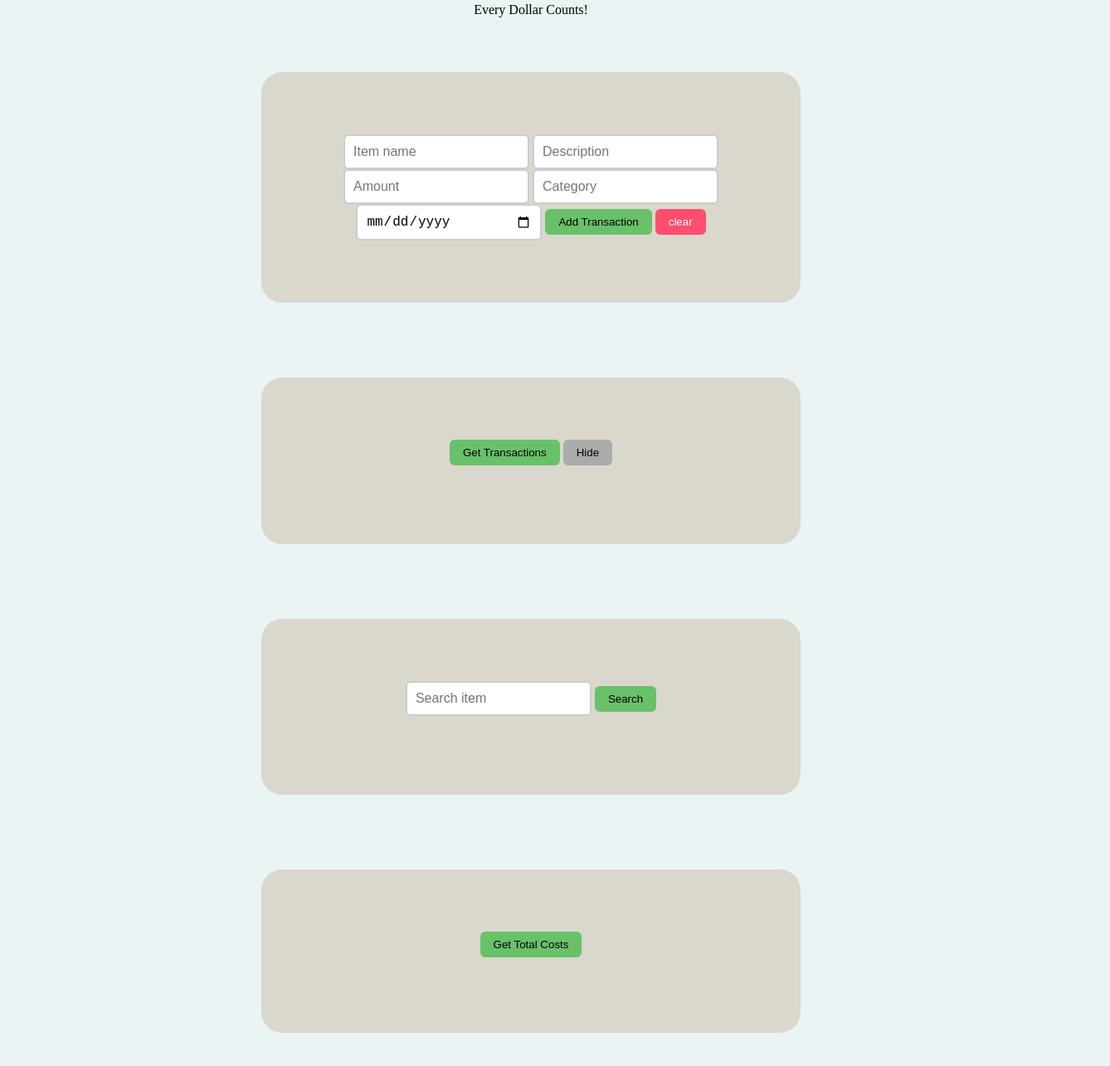
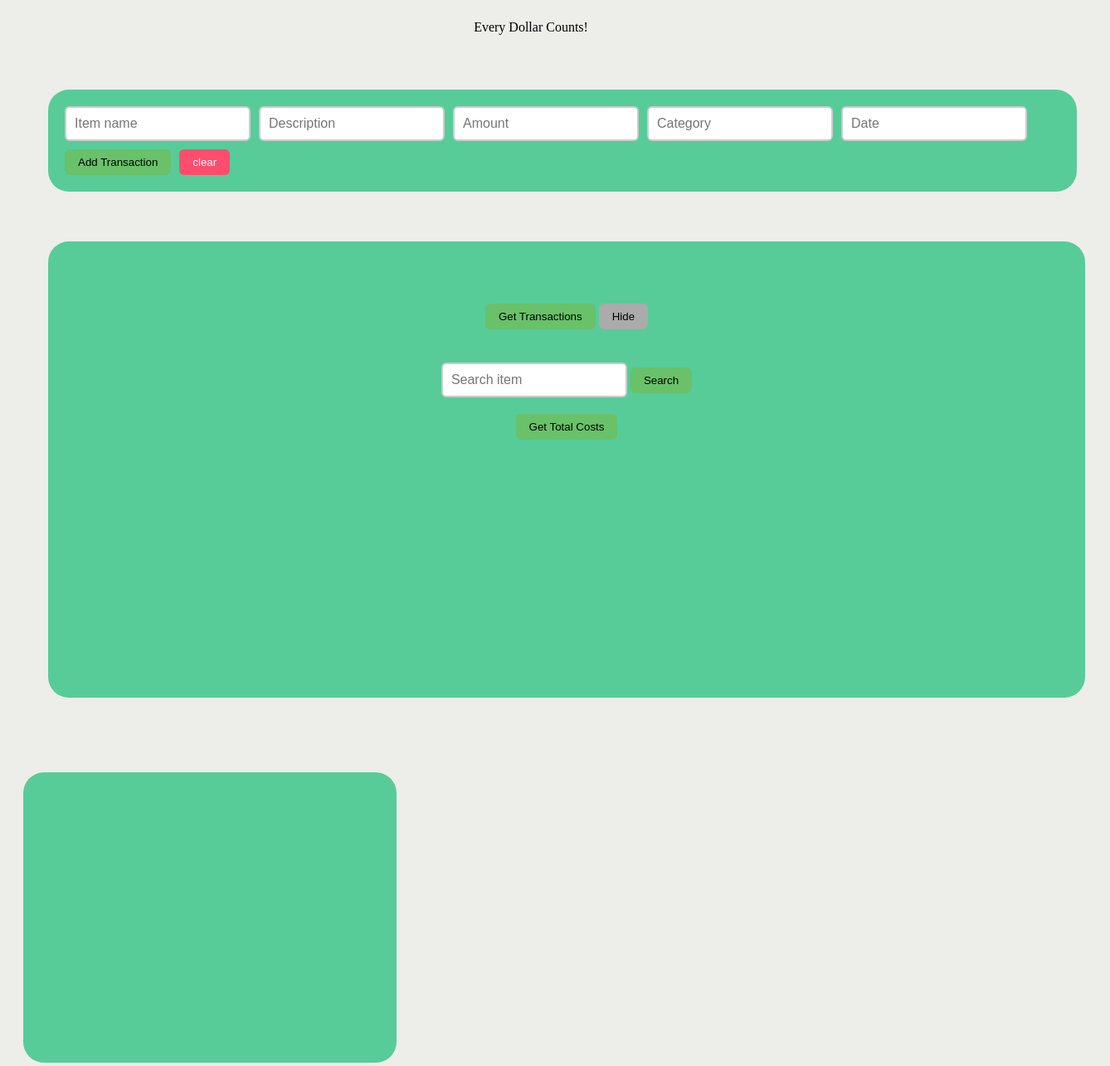
Before and after one commit to AnishBacchus/EveryDollarFrontend, a plain HTML site: page index.html in a window 1280 px wide. Shown: the part 77-1362 px from the top of the page at 83% size, 1338 px wide, since content can reach past the window. Drawn offline with nearby package versions, Linux system fonts and the light colour scheme.

Commit message:
Changed format of webiste.

```diff
--- a/index.html
+++ b/index.html
@@ -3,30 +3,34 @@
 
 <head>
     <meta charset="UTF-8">
-    <title>EveryDollar</title>
+    <title id="title">EveryDollar</title>
     <script defer src="script.js"></script>
     <link rel="stylesheet" href="style.css" />
+    <link rel="stylesheet" href="https://cdn.jsdelivr.net/npm/flatpickr/dist/flatpickr.min.css">
 </head>
 
 <body>
 
-    <h1>EveryDollar</h1>
-    <p>Every Dollar Counts!</p>
+    <h1 style="font-size: 40px;">EveryDollar</h1>
+    <p style="color: black;">Every Dollar Counts!</p>
 
     <!---------------------------------------------------------------------------------->
 
 <div class="container">
+
+    <div class="leftSide">
+
+    <!---------------------------------------------------------------------------------->
 
         <div id="addTransactionSection">
             <input id="itemInput" placeholder="Item name">
             <input id="descInput" placeholder="Description">
             <input id="amountInput" placeholder="Amount" type="number">
             <input id="categoryInput" placeholder="Category">
-        <input id="dateInput" type="date">
+            <input id="dateInput" type="date" placeholder="Date">
             <button id="addTransactionBtn">Add Transaction</button>
             <button id="clearBtn">clear</button>
         </div>
-
 
     <!---------------------------------------------------------------------------------->
 
@@ -34,33 +38,29 @@
             <button id="getTransactionsBtn">Get Transactions</button>
             <button id="hideBtn">Hide</button>
             <div id="transactionList"></div>
-    </div>
 
-
+            <input id="searchItemInput" placeholder="Search item">
+            <button id="searchItemBtn">Search</button>
+            <div id="searchList"></div>
 
     <!---------------------------------------------------------------------------------->
 
-    <div id="searchSection">
-        <input id="searchItemInput" placeholder="Search item">
-        <button id="searchItemBtn">Search</button>
-        <div id="searchList"></div>
+            <button id="getTransactionCostsBtn">Get Total Costs</button>
+            <p id="totalDisplay"></p>
         </div>
-
-
-
+    </div>
 
     <!---------------------------------------------------------------------------------->
 
-    <div id="transactionCostSection">
-        <button id="getTransactionCostsBtn">Get Total Costs</button>
-        <p id="totalDisplay"></p>
+    <div class="rightSide">
+        <div id="chart">Chart</div>
+        <div id="budget">Budget</div>
     </div>
-
 
 </div>
 
 
-
+<script src="https://cdn.jsdelivr.net/npm/flatpickr"></script>
 </body>
 
 </html>
--- a/script.js
+++ b/script.js
@@ -134,3 +134,7 @@ document.getElementById("searchItemBtn").addEventListener("click", async () => {
         )
         .join("");
 });
+
+flatpickr("#dateInput", {
+  dateFormat: "m-d-Y"
+});
--- a/style.css
+++ b/style.css
@@ -1,16 +1,33 @@
 
 body {
-  background-color: #eaf4f4;
+  background-color: #edede9;
   text-align: center;
+  color: #57cc99;
 }
+
 
 .container {
   display: flex;
   flex-wrap: wrap;
-  justify-content: center;
-  align-items: flex-start;
+  justify-content: space-between;
+  align-items: right;
   gap: 30px;
   padding: 20px;
+}
+
+.leftSide {
+  flex: 2;
+  display: flex;
+  flex-direction: column;
+  gap: 30px;
+}
+
+.rightSide {
+  flex: 1;
+  display: flex;
+  flex-direction: column;
+  gap: 30px;
+  margin-top: 30px;
 }
 
 
@@ -23,6 +40,7 @@ body {
 #searchItemInput {
   width: 200px;
   padding: 10px;
+  font-family: Arial, Helvetica, sans-serif;
   font-size: 16px;
   border: 2px solid #ccc;
   border-radius: 6px;
@@ -82,19 +100,47 @@ body {
 }
 
 /* Section Divs*/
+
 #addTransactionSection,
-#searchSection,
-#transactionCostSection,
-#allTransactionsSection {
-  background-color: #dad7cd;
-  padding: 75px;
-  width: 500px;
+#allTransactionsSection{
+  margin-top: 0px;
+}
+
+#addTransactionSection {
+  background-color: #57cc99;
+  padding: 20px;
+  width: 1200px;
   border-radius: 25px;
   margin: 30px;
+  display: flex;
+  align-items: center;
+  gap: 10px;
+  flex-wrap: wrap;
+}
+
+
+#allTransactionsSection{
+  background-color: #57cc99;
+  padding: 75px;
+  width: 1100px;
+  height: 400px;
+  border-radius: 25px;
+  margin: 30px;
+  margin-top: 0px;
 }
 
 #allTransactionsSection {
   text-align: center;
+}
+
+
+#chart,
+#budget{
+  background-color: #57cc99;
+  padding: 75px;
+  width: 300px;
+  height: 200px;
+  border-radius: 25px;
 }
 
 
@@ -163,6 +209,9 @@ body {
 #transactionList {
   text-align: center;
   margin-top: 20px;
+  max-height: 400px;
+  overflow-y: auto;
+  padding: 10px;
 }
 
 /* Transactions formatted for search. */
```
Lines whose indentation alone changed are shown as unchanged.
